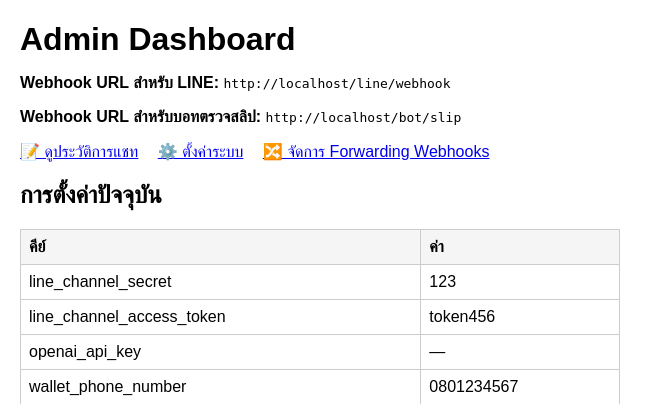
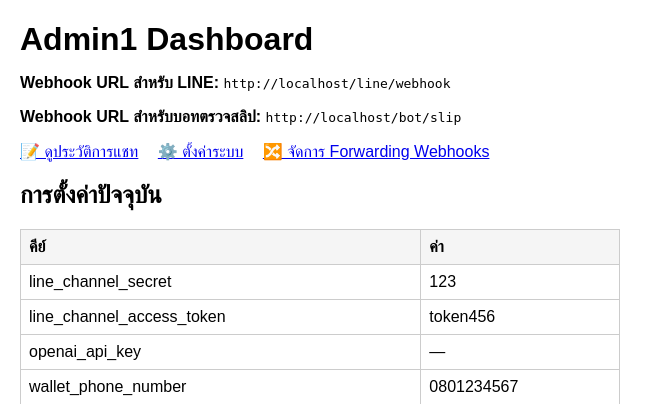
Before and after one commit to komsan114411/openclaw, a FastAPI app: page /admin in a window 1280 px wide. Shown: the top 404 px of the page, without its empty margins (0-663 px from the left). Run offline with FastAPI, Linux system fonts and the light colour scheme.

Commit message:
Update admin_home.html

```diff
--- a/templates/admin_home.html
+++ b/templates/admin_home.html
@@ -14,7 +14,7 @@
     </style>
 </head>
 <body>
-    <h1>Admin Dashboard</h1>
+    <h1>Admin1 Dashboard</h1>
     <p>
         <strong>Webhook URL สำหรับ LINE:</strong>
         <code>{{ webhook_url }}</code>
```
